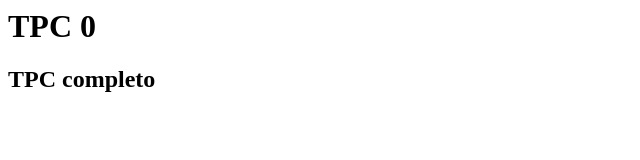
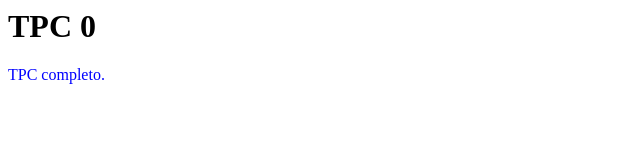
Before and after one commit to mariaparreira/TPC-0, a plain HTML site: page index.html in a window 1280 px wide. Shown: the whole page, without its empty margins (0-640 px from the left). Drawn offline with Linux system fonts and the light colour scheme.

Commit message:
Create homepage

```diff
--- a/index.html
+++ b/index.html
@@ -1,2 +1,2 @@
 <h1>TPC 0</h1>
-<h2>TPC completo</h2>
+<p style="color:blue"> TPC completo.</p>
```
